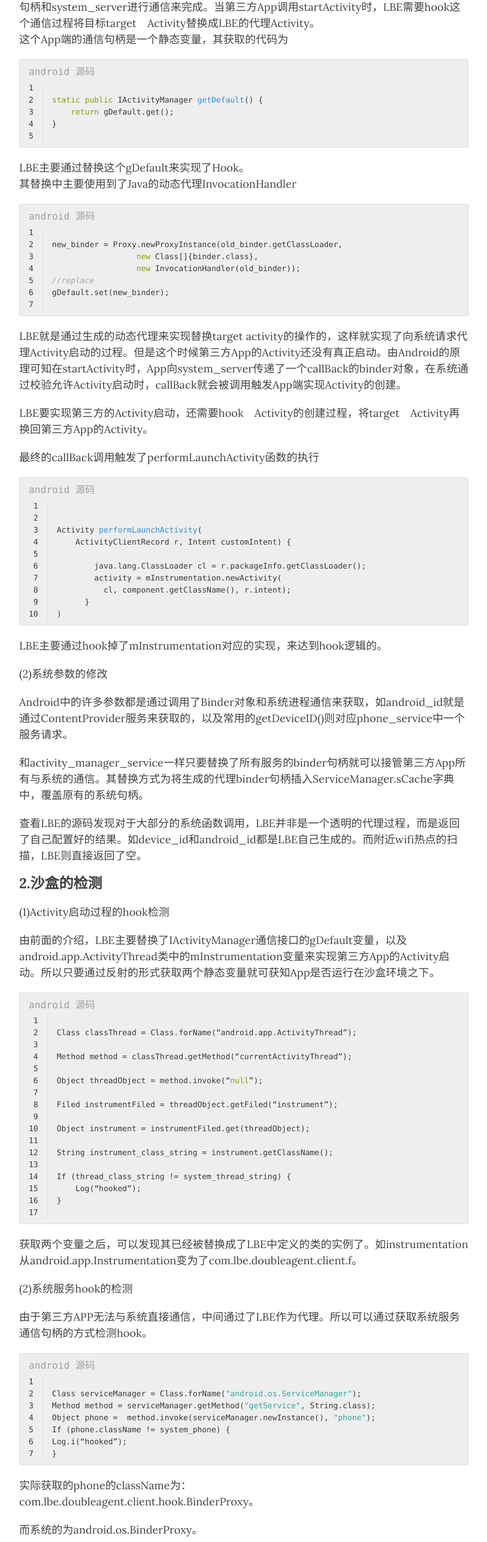
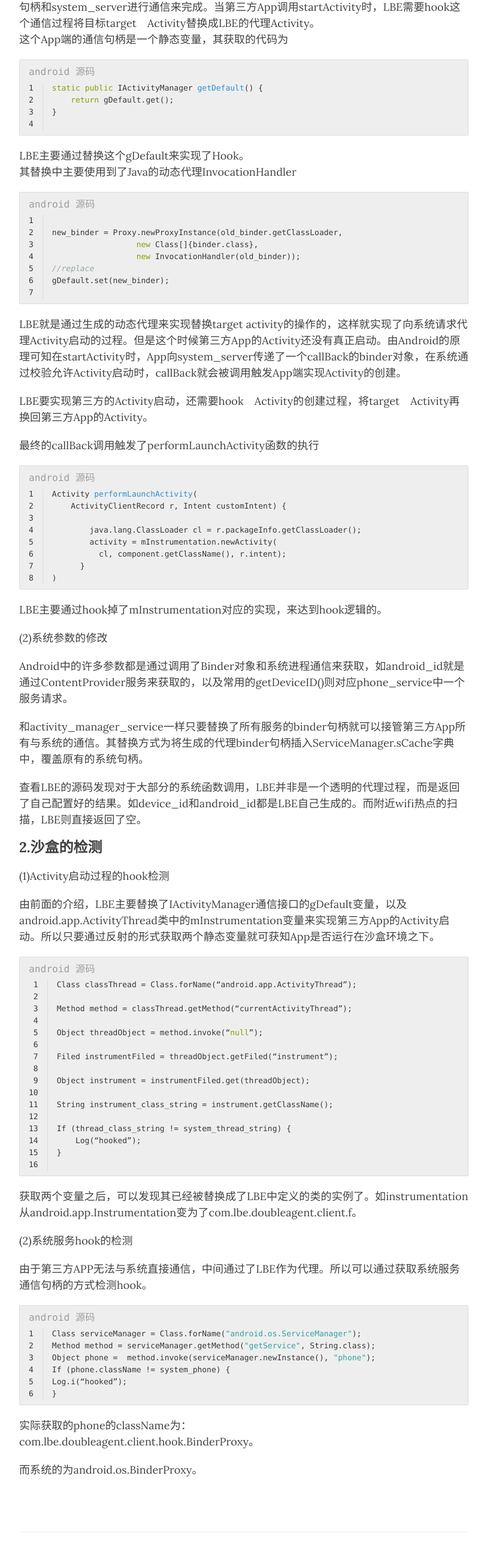
Before and after one commit to goodoak/goodoak.github.io, a plain HTML site: page 2017/01/18/lbe-detect/index.html in a window 1280 px wide. Shown: the part 1429-4000 px from the top of the page at 60% size, without its empty margins (233-1046 px from the left). Drawn offline with nearby package versions, Linux system fonts and the light colour scheme.

Commit message:
Site updated: 2017-01-20 14:43:33

```diff
--- a/2017/01/18/lbe-detect/index.html
+++ b/2017/01/18/lbe-detect/index.html
@@ -76,13 +76,13 @@
 <p>LBE的实现理念主要是在自身的App端实现一个代理框架，作为一个中间层负责插件（第三方App）和系统的交互。其首先解决的最重要的问题就是Android App的所有Activity都需要在AndroidManifest.xml中事先进行声明，而LBE是无法知道第三方应用中的具体Activity名称的。为了解决这个问题，LBE使用了类似于”占坑“的概念的方式，就是提前在自身的AndroidManifest.xml中声明一系列不同类型的代理Activity，在第三方应用需要启动Activity时，LBE就作为代理向系统请求启动自身的代理Activity，同时得到系统响应后，LBE却在自身的进程空间内实现启动第三方应用中的Activity，并将其与代理Activity关联从而绕过系统对Activity启动的限制。</p>
 <img src="http://res.cloudinary.com/dcn1avvzr/image/upload/v1484893235/LBE_detect.png" title="流程图">
 <p>通过阅读Android源码可以知道Activity的启动请求主要通过 IActivityManager类型的binder句柄和system_server进行通信来完成。当第三方App调用startActivity时，LBE需要hook这个通信过程将目标target　Activity替换成LBE的代理Activity。<br>这个App端的通信句柄是一个静态变量，其获取的代码为</p>
-<figure class="highlight java"><figcaption><span>android 源码</span></figcaption><table><tr><td class="gutter"><pre><div class="line">1</div><div class="line">2</div><div class="line">3</div><div class="line">4</div><div class="line">5</div></pre></td><td class="code"><pre><div class="line"></div><div class="line"><span class="function"><span class="keyword">static</span> <span class="keyword">public</span> IActivityManager <span class="title">getDefault</span><span class="params">()</span> </span>&#123;</div><div class="line">    <span class="keyword">return</span> gDefault.get();</div><div class="line">&#125;</div><div class="line"></div></pre></td></tr></table></figure>
+<figure class="highlight java"><figcaption><span>android 源码</span></figcaption><table><tr><td class="gutter"><pre><div class="line">1</div><div class="line">2</div><div class="line">3</div><div class="line">4</div></pre></td><td class="code"><pre><div class="line"><span class="function"><span class="keyword">static</span> <span class="keyword">public</span> IActivityManager <span class="title">getDefault</span><span class="params">()</span> </span>&#123;</div><div class="line">    <span class="keyword">return</span> gDefault.get();</div><div class="line">&#125;</div><div class="line"></div></pre></td></tr></table></figure>
 <p>LBE主要通过替换这个gDefault来实现了Hook。<br>其替换中主要使用到了Java的动态代理InvocationHandler</p>
 <figure class="highlight java"><figcaption><span>android 源码</span></figcaption><table><tr><td class="gutter"><pre><div class="line">1</div><div class="line">2</div><div class="line">3</div><div class="line">4</div><div class="line">5</div><div class="line">6</div><div class="line">7</div></pre></td><td class="code"><pre><div class="line"></div><div class="line">new_binder = Proxy.newProxyInstance(old_binder.getClassLoader,</div><div class="line">                  <span class="keyword">new</span> Class[]&#123;binder.class&#125;,</div><div class="line">                  <span class="keyword">new</span> InvocationHandler(old_binder));</div><div class="line"><span class="comment">//replace</span></div><div class="line">gDefault.set(new_binder);</div><div class="line"></div></pre></td></tr></table></figure>
 <p>LBE就是通过生成的动态代理来实现替换target activity的操作的，这样就实现了向系统请求代理Activity启动的过程。但是这个时候第三方App的Activity还没有真正启动。由Android的原理可知在startActivity时，App向system_server传递了一个callBack的binder对象，在系统通过校验允许Activity启动时，callBack就会被调用触发App端实现Activity的创建。</p>
 <p>LBE要实现第三方的Activity启动，还需要hook　Activity的创建过程，将target　Activity再换回第三方App的Activity。</p>
 <p>最终的callBack调用触发了performLaunchActivity函数的执行</p>
-<figure class="highlight java"><figcaption><span>android 源码</span></figcaption><table><tr><td class="gutter"><pre><div class="line">1</div><div class="line">2</div><div class="line">3</div><div class="line">4</div><div class="line">5</div><div class="line">6</div><div class="line">7</div><div class="line">8</div><div class="line">9</div><div class="line">10</div></pre></td><td class="code"><pre><div class="line"></div><div class="line"></div><div class="line"><span class="function">Activity <span class="title">performLaunchActivity</span><span class="params">(</span></span></div><div class="line">    ActivityClientRecord r, Intent customIntent) &#123;</div><div class="line"> </div><div class="line">        java.lang.ClassLoader cl = r.packageInfo.getClassLoader();</div><div class="line">        activity = mInstrumentation.newActivity(</div><div class="line">          cl, component.getClassName(), r.intent);</div><div class="line">      &#125;</div><div class="line">)</div></pre></td></tr></table></figure>
+<figure class="highlight java"><figcaption><span>android 源码</span></figcaption><table><tr><td class="gutter"><pre><div class="line">1</div><div class="line">2</div><div class="line">3</div><div class="line">4</div><div class="line">5</div><div class="line">6</div><div class="line">7</div><div class="line">8</div></pre></td><td class="code"><pre><div class="line"><span class="function">Activity <span class="title">performLaunchActivity</span><span class="params">(</span></span></div><div class="line">    ActivityClientRecord r, Intent customIntent) &#123;</div><div class="line"> </div><div class="line">        java.lang.ClassLoader cl = r.packageInfo.getClassLoader();</div><div class="line">        activity = mInstrumentation.newActivity(</div><div class="line">          cl, component.getClassName(), r.intent);</div><div class="line">      &#125;</div><div class="line">)</div></pre></td></tr></table></figure>
 <p>LBE主要通过hook掉了mInstrumentation对应的实现，来达到hook逻辑的。</p>
 <p>(2)系统参数的修改</p>
 <p>Android中的许多参数都是通过调用了Binder对象和系统进程通信来获取，如android_id就是通过ContentProvider服务来获取的，以及常用的getDeviceID()则对应phone_service中一个服务请求。</p>
@@ -90,10 +90,10 @@
 <p>查看LBE的源码发现对于大部分的系统函数调用，LBE并非是一个透明的代理过程，而是返回了自己配置好的结果。如device_id和android_id都是LBE自己生成的。而附近wifi热点的扫描，LBE则直接返回了空。</p>
 <h3 id="2-沙盒的检测"><a href="#2-沙盒的检测" class="headerlink" title="2.沙盒的检测"></a>2.沙盒的检测</h3><p>(1)Activity启动过程的hook检测</p>
 <p>由前面的介绍，LBE主要替换了IActivityManager通信接口的gDefault变量，以及android.app.ActivityThread类中的mInstrumentation变量来实现第三方App的Activity启动。所以只要通过反射的形式获取两个静态变量就可获知App是否运行在沙盒环境之下。</p>
-<figure class="highlight java"><figcaption><span>android 源码</span></figcaption><table><tr><td class="gutter"><pre><div class="line">1</div><div class="line">2</div><div class="line">3</div><div class="line">4</div><div class="line">5</div><div class="line">6</div><div class="line">7</div><div class="line">8</div><div class="line">9</div><div class="line">10</div><div class="line">11</div><div class="line">12</div><div class="line">13</div><div class="line">14</div><div class="line">15</div><div class="line">16</div><div class="line">17</div></pre></td><td class="code"><pre><div class="line"></div><div class="line">Class classThread = Class.forName(“android.app.ActivityThread”);</div><div class="line"> </div><div class="line">Method method = classThread.getMethod(“currentActivityThread”);</div><div class="line"> </div><div class="line">Object threadObject = method.invoke(“<span class="keyword">null</span>”);</div><div class="line"> </div><div class="line">Filed instrumentFiled = threadObject.getFiled(“instrument”);</div><div class="line"> </div><div class="line">Object instrument = instrumentFiled.get(threadObject);</div><div class="line"> </div><div class="line">String instrument_class_string = instrument.getClassName();</div><div class="line"> </div><div class="line">If (thread_class_string != system_thread_string) &#123;</div><div class="line">    Log(“hooked”);</div><div class="line">&#125;</div><div class="line"></div></pre></td></tr></table></figure>
+<figure class="highlight java"><figcaption><span>android 源码</span></figcaption><table><tr><td class="gutter"><pre><div class="line">1</div><div class="line">2</div><div class="line">3</div><div class="line">4</div><div class="line">5</div><div class="line">6</div><div class="line">7</div><div class="line">8</div><div class="line">9</div><div class="line">10</div><div class="line">11</div><div class="line">12</div><div class="line">13</div><div class="line">14</div><div class="line">15</div><div class="line">16</div></pre></td><td class="code"><pre><div class="line">Class classThread = Class.forName(“android.app.ActivityThread”);</div><div class="line"> </div><div class="line">Method method = classThread.getMethod(“currentActivityThread”);</div><div class="line"> </div><div class="line">Object threadObject = method.invoke(“<span class="keyword">null</span>”);</div><div class="line"> </div><div class="line">Filed instrumentFiled = threadObject.getFiled(“instrument”);</div><div class="line"> </div><div class="line">Object instrument = instrumentFiled.get(threadObject);</div><div class="line"> </div><div class="line">String instrument_class_string = instrument.getClassName();</div><div class="line"> </div><div class="line">If (thread_class_string != system_thread_string) &#123;</div><div class="line">    Log(“hooked”);</div><div class="line">&#125;</div><div class="line"></div></pre></td></tr></table></figure>
 <p>获取两个变量之后，可以发现其已经被替换成了LBE中定义的类的实例了。如instrumentation从android.app.Instrumentation变为了com.lbe.doubleagent.client.f。</p>
 <p>(2)系统服务hook的检测</p>
-<p>由于第三方APP无法与系统直接通信，中间通过了LBE作为代理。所以可以通过获取系统服务通信句柄的方式检测hook。<br><figure class="highlight java"><figcaption><span>android 源码</span></figcaption><table><tr><td class="gutter"><pre><div class="line">1</div><div class="line">2</div><div class="line">3</div><div class="line">4</div><div class="line">5</div><div class="line">6</div><div class="line">7</div></pre></td><td class="code"><pre><div class="line"></div><div class="line">Class serviceManager = Class.forName(<span class="string">"android.os.ServiceManager"</span>);</div><div class="line">Method method = serviceManager.getMethod(<span class="string">"getService"</span>, String.class);</div><div class="line">Object phone =  method.invoke(serviceManager.newInstance(), <span class="string">"phone"</span>);</div><div class="line">If (phone.className != system_phone) &#123;</div><div class="line">Log.i(“hooked”);  </div><div class="line">&#125;</div></pre></td></tr></table></figure></p>
+<p>由于第三方APP无法与系统直接通信，中间通过了LBE作为代理。所以可以通过获取系统服务通信句柄的方式检测hook。<br><figure class="highlight java"><figcaption><span>android 源码</span></figcaption><table><tr><td class="gutter"><pre><div class="line">1</div><div class="line">2</div><div class="line">3</div><div class="line">4</div><div class="line">5</div><div class="line">6</div></pre></td><td class="code"><pre><div class="line">Class serviceManager = Class.forName(<span class="string">"android.os.ServiceManager"</span>);</div><div class="line">Method method = serviceManager.getMethod(<span class="string">"getService"</span>, String.class);</div><div class="line">Object phone =  method.invoke(serviceManager.newInstance(), <span class="string">"phone"</span>);</div><div class="line">If (phone.className != system_phone) &#123;</div><div class="line">Log.i(“hooked”);  </div><div class="line">&#125;</div></pre></td></tr></table></figure></p>
 <p>实际获取的phone的className为：<br>com.lbe.doubleagent.client.hook.BinderProxy。</p>
 <p>而系统的为android.os.BinderProxy。</p>
 
```
Also changed, not shown: archives/2014/01/index.html (+1 -1 lines), archives/2014/index.html (+1 -1 lines), archives/2016/09/index.html (+1 -1 lines), archives/2016/index.html (+1 -1 lines), archives/2017/01/index.html (+1 -1 lines), archives/2017/index.html (+1 -1 lines), archives/index.html (+2 -2 lines).
